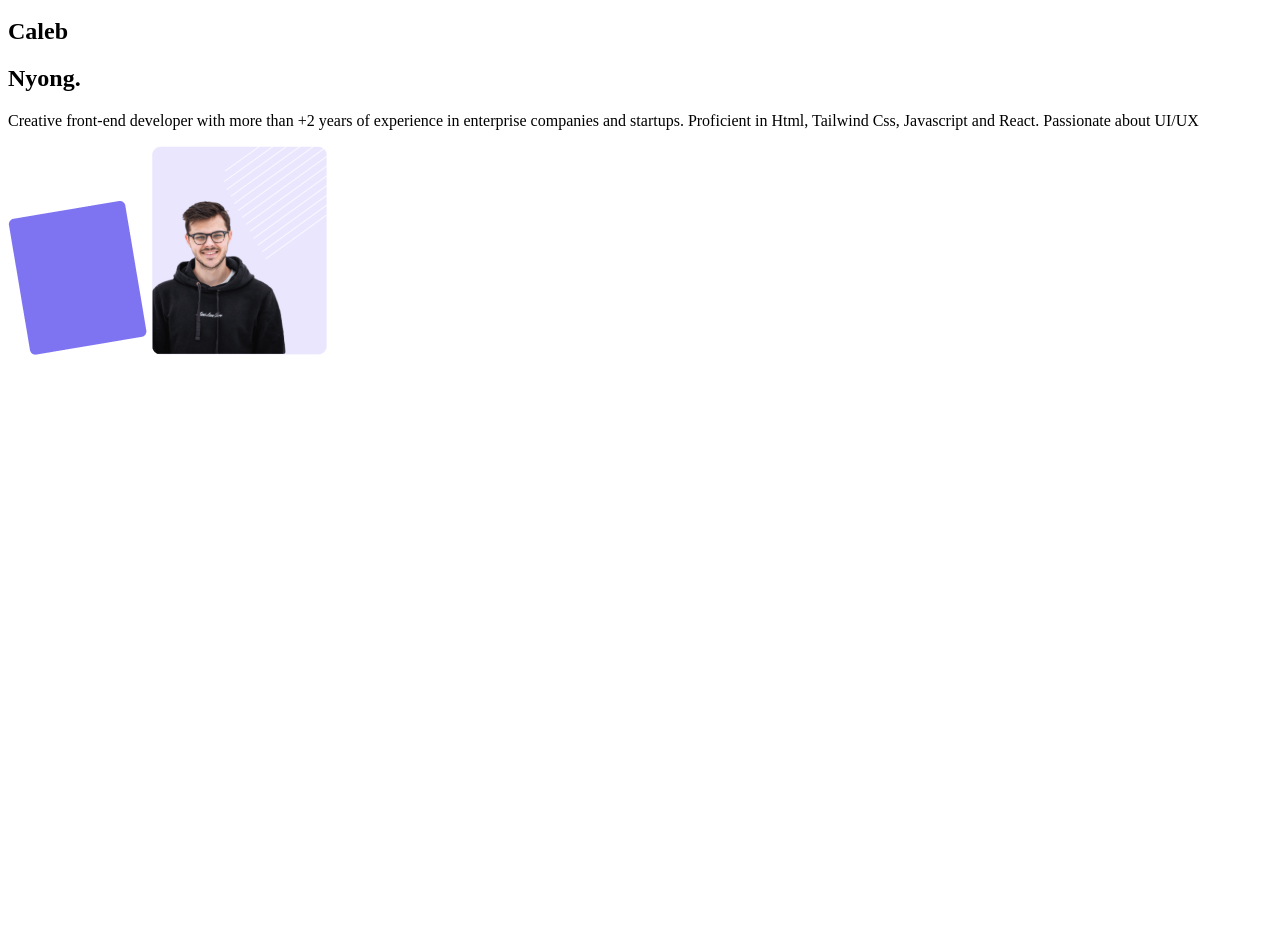
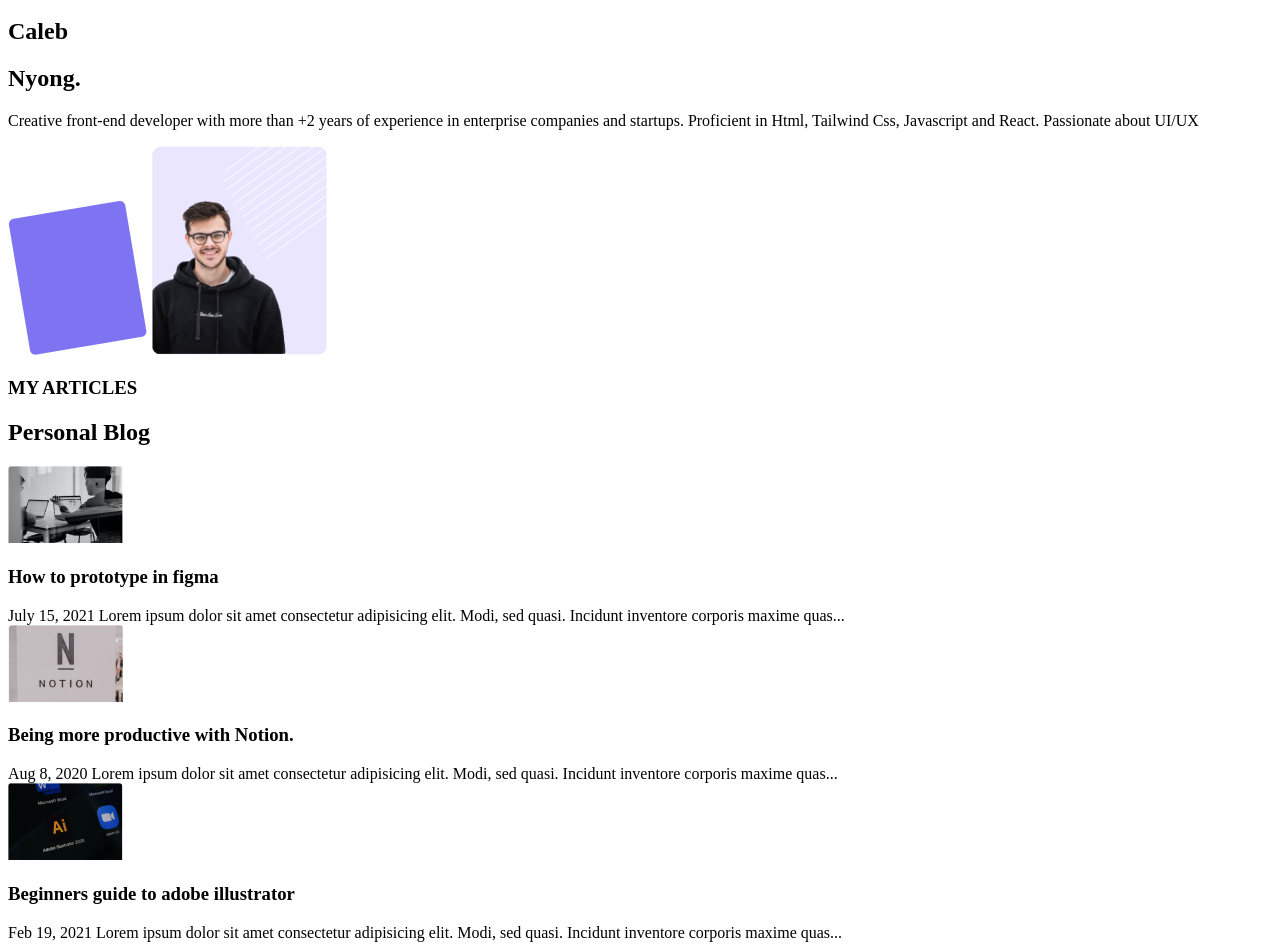
Before and after one commit to Vicki3-3-3/TRABAJO-FINAL-INTENSIVO-UTN, a plain HTML site: page index.html in a window 1280 px wide. Shown: the part 88-1038 px from the top of the page. Before the commit the page ends 800 px from the top, so only its background shows below. Drawn offline with Linux system fonts and the light colour scheme.

Commit message:
'agregado de seccion my articles'

```diff
--- a/index.html
+++ b/index.html
@@ -29,18 +29,47 @@
             <h1>Nyong.</h1>
             <p>Creative front-end developer with more than +2 years of experience in enterprise companies and startups.
                 Proficient in Html, Tailwind Css, Javascript and React. Passionate about UI/UX</p>
-            <div>
+            <div class="social-media">
                 <i class="bi bi-instagram"></i>
                 <i class="bi bi-github"></i>
                 <i class="bi bi-twitter"></i>
                 <i class="bi bi-linkedin"></i>
             </div>
-            <div>
+            <div class="portrait-photo">
                 <img src="./IMAGES/back.png" alt="blueviolet back">
-                <img src="./IMAGES/front.jpg" alt="picture of Caleb Nyong">
+                <img src="./IMAGES/front.jpg" alt="portrait photo of Caleb Nyong">
             </div>
         </section>
-
+        <section class="my-articles">
+            <div>
+                <h3><i class="bi bi-dash"></i>MY ARTICLES</h3>
+                <h2>Personal Blog</h2>
+            </div>
+            <div>
+                <img src="./IMAGES/first article.png" alt="two people looking at computers">
+                <h3>How to prototype in figma</h3>
+                <span>July 15, 2021</span>
+                <lorem>Lorem ipsum dolor sit amet consectetur adipisicing elit. Modi, sed quasi. Incidunt inventore
+                    corporis
+                    maxime quas...</lorem>
+            </div>
+            <div>
+                <img src="./IMAGES/second article.jpg" alt="white background with an N and the word notion">
+                <h3>Being more productive with Notion.</h3>
+                <span>Aug 8, 2020</span>
+                <lorem>Lorem ipsum dolor sit amet consectetur adipisicing elit. Modi, sed quasi. Incidunt inventore
+                    corporis
+                    maxime quas...</lorem>
+            </div>
+            <div>
+                <img src="./IMAGES/third article.jpg" alt="Adobe Illustrator Icon with its name">
+                <h3>Beginners guide to adobe illustrator</h3>
+                <span>Feb 19, 2021</span>
+                <lorem>Lorem ipsum dolor sit amet consectetur adipisicing elit. Modi, sed quasi. Incidunt inventore
+                    corporis
+                    maxime quas...</lorem>
+            </div>
+        </section>
     </main>
     <footer>
 
```
Also changed, not shown: IMAGES/first article.png (added), IMAGES/second article.jpg (added), IMAGES/third article.jpg (added).
